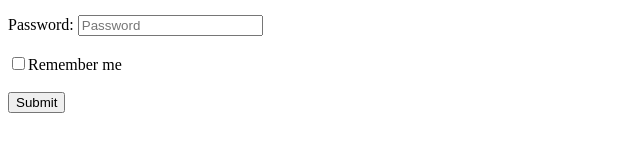
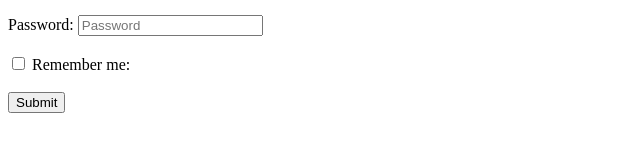
Before and after one commit to acciojob/remember-me-login-form-valivali151633, a website: page main.html in a window 1280 px wide. Shown: the part 162-314 px from the top of the page, 0-640 px from the left. Drawn offline with Linux system fonts and the light colour scheme.

Commit message:
created a submission

```diff
--- a/main.html
+++ b/main.html
@@ -15,7 +15,8 @@
     <input type="text" id="username" name="username" placeholder="Username" required><br><br>
     <label for="password">Password:</label>
     <input type="password" id="password" name="password" placeholder="Password" required><br><br>
-    <input type="checkbox" id="checkbox" name="remember"><label for="checkbox">Remember me</label><br><br>
+    <input type="checkbox" id="checkbox" name="remember">
+	<label for="checkbox">Remember me:</label><br><br>
     <input type="submit" id="submit" value="Submit">
 </form>
 <button id="existing" style="display: none;">Login as existing user</button> <!-- changed display property to none -->
```
